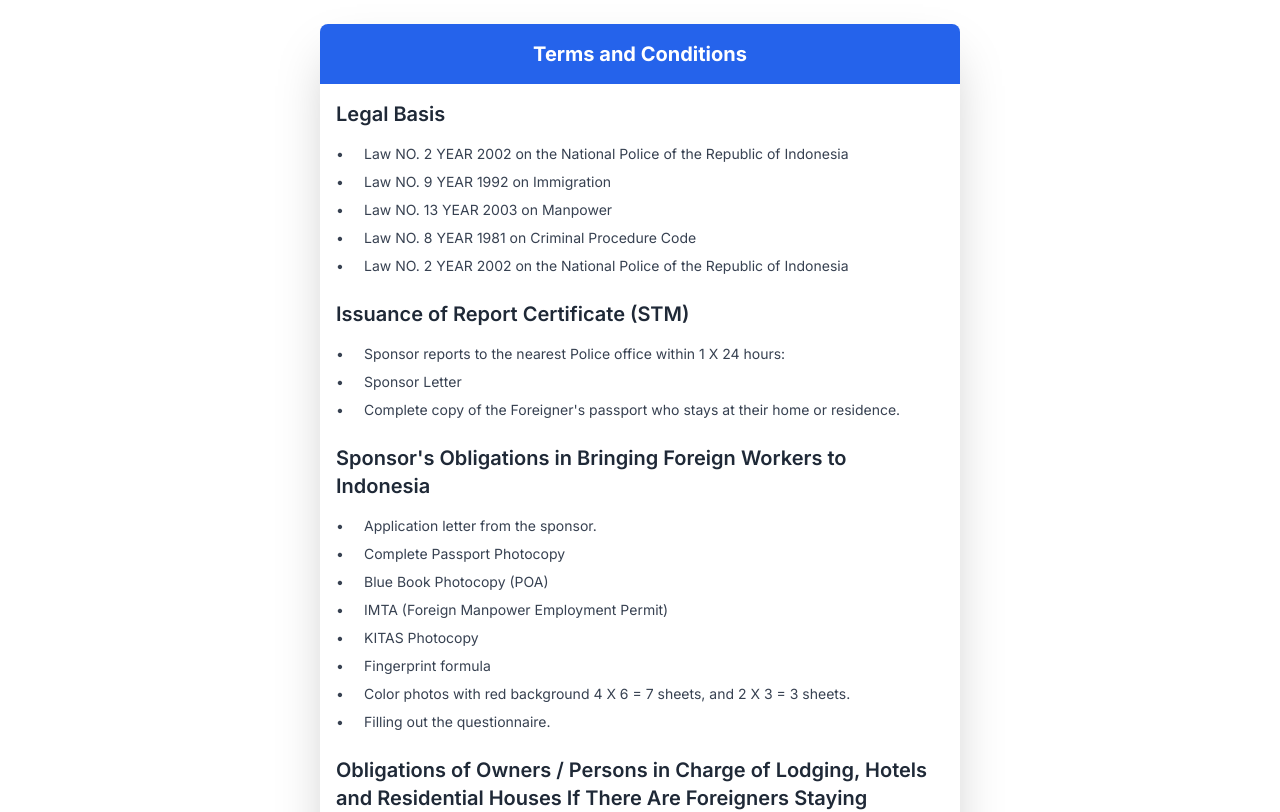
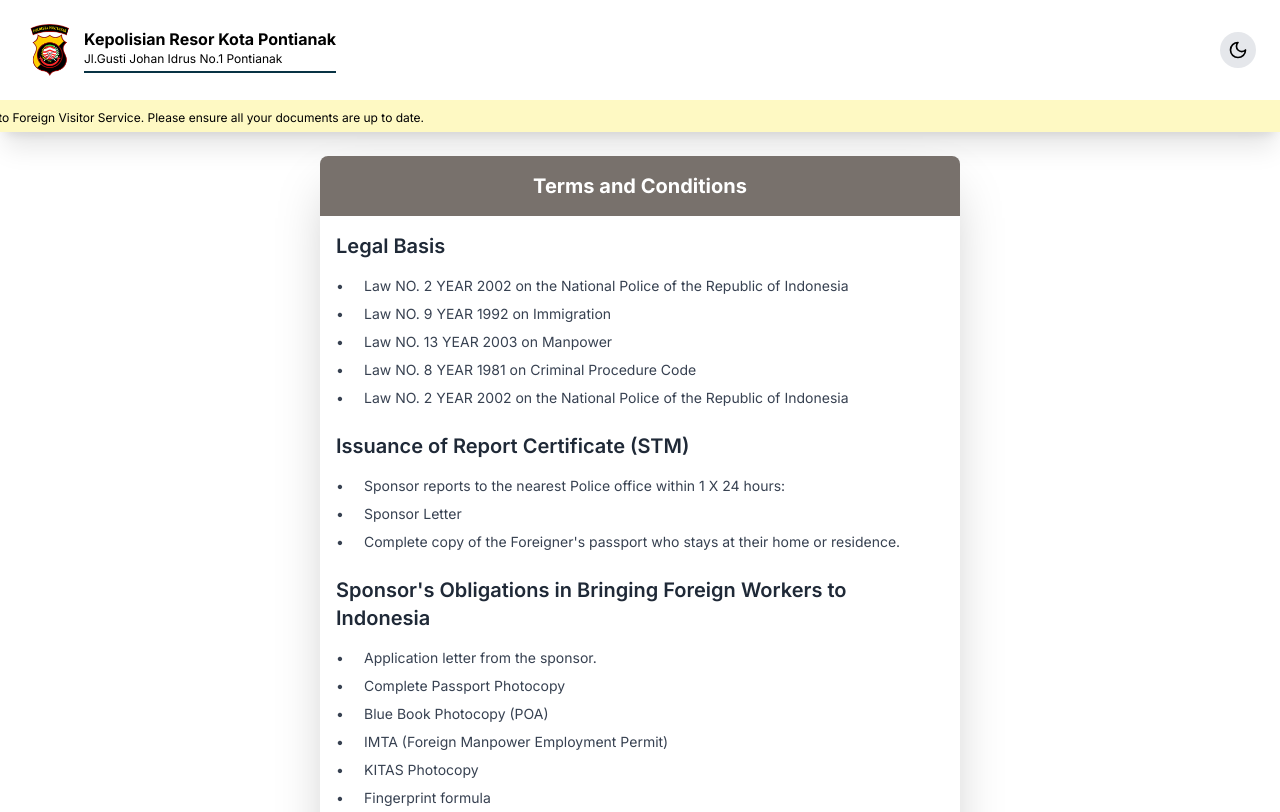
Before and after one commit to andikyudo/oa.polrestaptk.org, a Next.js app: page /terms in a window 1280 px wide. Shown: the top 812 px of the page. Built offline with nearby package versions, Linux system fonts and the light colour scheme.

Commit message:
Ready to Deploy on Vercel IV

```diff
--- a/app/form/actions.ts
+++ b/app/form/actions.ts
@@ -2,7 +2,7 @@
 
 import { revalidatePath } from "next/cache";
 
-export async function submitSTMD(prevState: any, formData: FormData) {
+export async function submitSTMD(prevState: unknown, formData: FormData) {
 	// In a real application, you would process and store the form data here
 	// For this example, we'll just simulate a submission delay
 	await new Promise((resolve) => setTimeout(resolve, 1000));
--- a/app/terms/page.tsx
+++ b/app/terms/page.tsx
@@ -1,28 +1,35 @@
 "use client";
 
 import Link from "next/link";
+import { useEffect } from "react";
 import { useLanguage, Language } from "../../components/LanguageContext";
 import {
 	termsTranslations,
 	TermsTranslationKey,
 } from "../../translations/terms";
 import TermsSection from "../../components/TermsSection";
+import { useHeader } from "../../components/HeaderContext";
 
 export default function TermsAndConditions() {
 	const { language } = useLanguage();
+	const { setShowHeader } = useHeader();
 	const t = (key: TermsTranslationKey): string => {
 		return termsTranslations[language as Language][key] || key;
 	};
+	useEffect(() => {
+		setShowHeader(true);
+		return () => setShowHeader(false);
+	}, [setShowHeader]);
 
 	return (
 		<main className='container mx-auto max-w-2xl p-4'>
 			<div className='bg-white dark:bg-gray-800 shadow-2xl rounded-lg overflow-hidden'>
-				<div className='bg-blue-600 dark:bg-blue-800 p-4 text-white'>
+				<div className='bg-stone-500 dark:bg-neutral-900 p-4 text-white'>
 					<h1 className='text-xl font-bold text-center'>
 						{t("terms_and_conditions")}
 					</h1>
 				</div>
-				<div className='p-4 space-y-6'>
+				<div className='p-4 space-y-6 text-sm'>
 					<TermsSection
 						title={t("legal_basis")}
 						items={[t("law_1"), t("law_2"), t("law_3"), t("law_4"), t("law_5")]}
```
